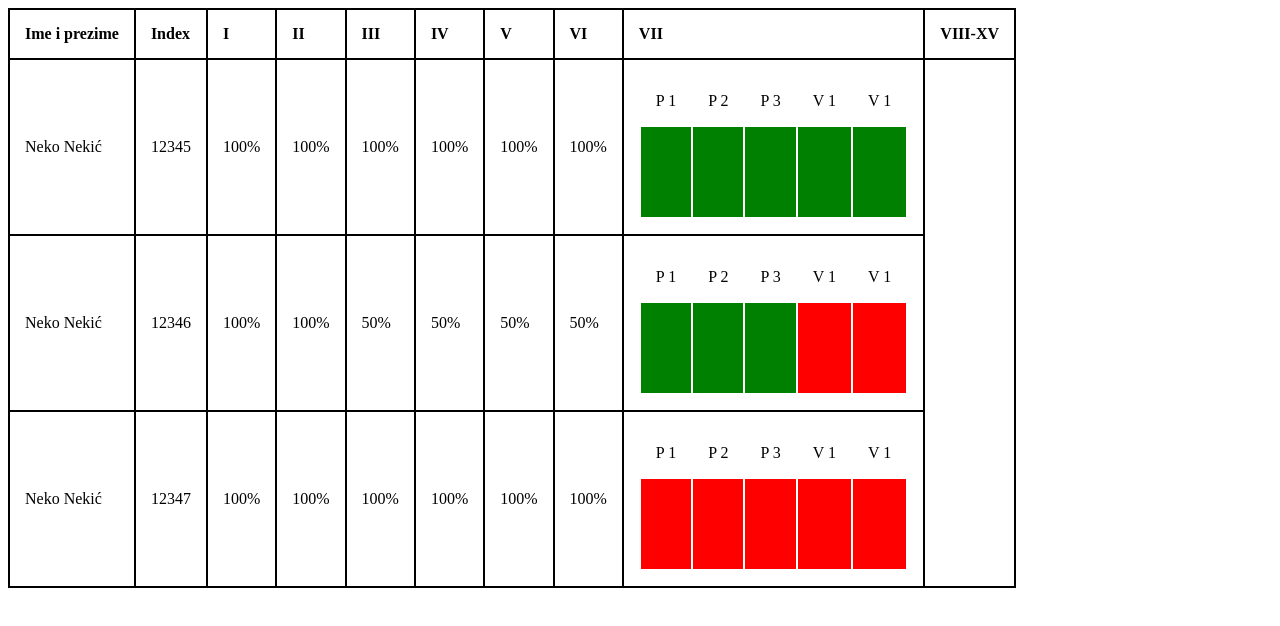
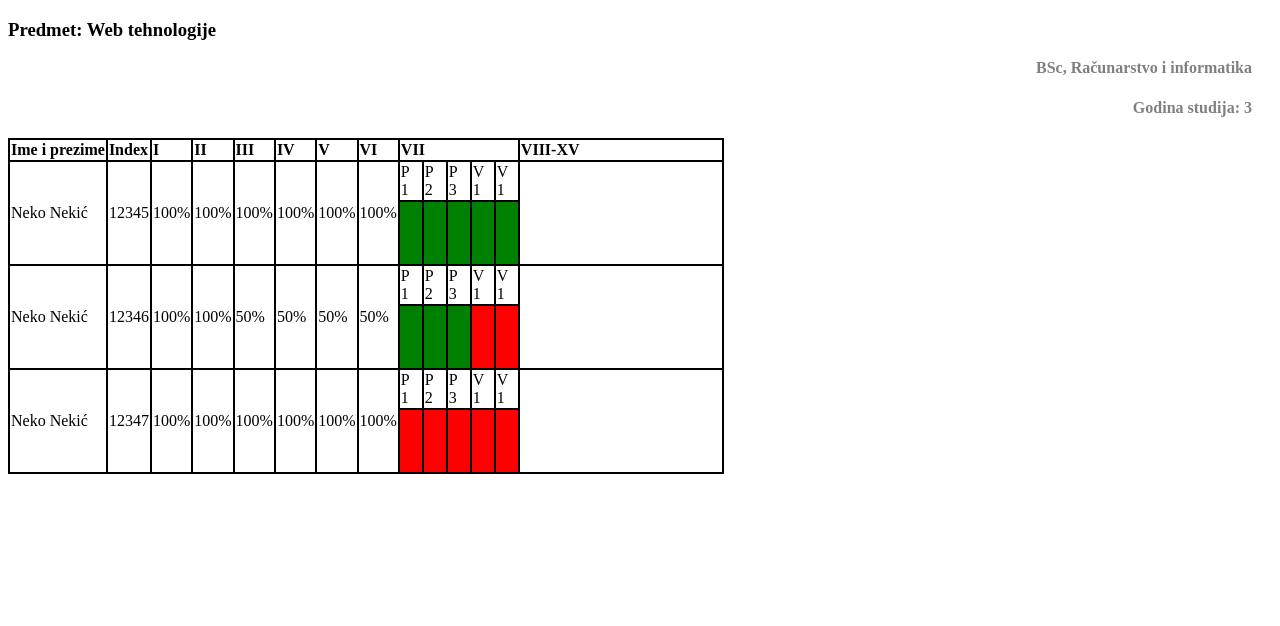
Before and after one commit to dKurtalic/WT, a plain HTML site: page html/prisustvo.html in a window 1280 px wide. Drawn offline with Linux system fonts and the light colour scheme.

Commit message:
Drugi zadatak

```diff
--- a/css/prisustvo.css
+++ b/css/prisustvo.css
@@ -1,11 +1,35 @@
 table.glavna,
 .glavna th,
 .glavna td {
-    padding: 15px;
     text-align: left;
     border: 2px solid black;
     border-collapse: collapse;
+}
 
+
+.naziv {
+    width: 15px;
+}
+
+.rasiri {
+    width: 200px;
+}
+
+.unutrasnja {
+    padding: 0;
+    border-style: hidden;
+}
+
+.unutrasnja td {
+    width: 20px;
+}
+
+h4 {
+    color: gray;
+    text-align: right;
+    margin-top: 5px;
+    margin-right: 20px;
+    position: sticky;
 }
 
 
@@ -25,11 +49,12 @@ table.unutrasnja,
 .unutrasnja th,
 .unutrasnja td {
     margin-top: 0px;
+    border-collapse: collapse;
     padding: 0 px;
-    border: 0px;
 
 }
 
 .bezMargine {
     margin: 0px;
+    padding: 0px;
 }
--- a/html/prisustvo.html
+++ b/html/prisustvo.html
@@ -1,5 +1,5 @@
 <!DOCTYPE html>
-<html lang="en">
+<html lang="bs">
 
 <head>
     <meta charset="UTF-8">
@@ -11,6 +11,11 @@
 
 <body>
 
+    <h3>Predmet: Web tehnologije</h3>
+    <div class="info">
+        <h4>BSc, Računarstvo i informatika</h4>
+        <h4>Godina studija: 3</h4>
+    </div>
 
     <table class="glavna">
         <tr>
@@ -23,7 +28,7 @@
             <th>V</th>
             <th>VI</th>
             <th>VII</th>
-            <th colspan="7">VIII-XV</th>
+            <th class="rasiri" colspan="7">VIII-XV</th>
         </tr>
         <tr>
             <td>Neko Nekić</td>
@@ -34,16 +39,16 @@
             <td>100%</td>
             <td>100%</td>
             <td>100%</td>
-            <td>
+            <td class="bezMargine">
                 <table class="unutrasnja">
-                    <tr class="bezMargine">
+
                     <td>P 1</td>
                     <td>P 2</td>
                     <td>P 3</td>
                     <td>V 1</td>
                     <td>V 1</td>
         </tr>
-                    <tr class="bezMargine">
+        <tr>
             <td class="prisutan">
 
             </td>
@@ -74,16 +79,17 @@
         <td>50%</td>
         <td>50%</td>
         <td>50%</td>
-            <td>
+
+        <td class="bezMargine">
             <table class="unutrasnja">
-                    <tr class="bezMargine">
+                <tr>
                     <td>P 1</td>
                     <td>P 2</td>
                     <td>P 3</td>
                     <td>V 1</td>
                     <td>V 1</td>
                 </tr>
-                    <tr class="bezMargine">
+
                 <td class="prisutan">
 
                 </td>
@@ -99,11 +105,11 @@
                 <td class="neprisutan">
 
                 </td>
-                    </tr>
 
 
             </table>
         </td>
+        <td> </td>
     </tr>
     <tr>
         <td>Neko Nekić</td>
@@ -114,16 +120,16 @@
         <td>100%</td>
         <td>100%</td>
         <td>100%</td>
-            <td>
+        <td class="bezMargine">
             <table class="unutrasnja">
-                    <tr class="bezMargine">
+                <tr>
                     <td>P 1</td>
                     <td>P 2</td>
                     <td>P 3</td>
                     <td>V 1</td>
                     <td>V 1</td>
                 </tr>
-                    <tr class="bezMargine">
+                <tr>
                     <td class="neprisutan">
 
                     </td>
@@ -141,10 +147,14 @@
                     </td>
                 </tr>
 
-
             </table>
         </td>
+        <td>
+
+        </td>
     </tr>
+
+
     </table>
 </body>
 
```
Lines whose indentation alone changed are shown as unchanged.
